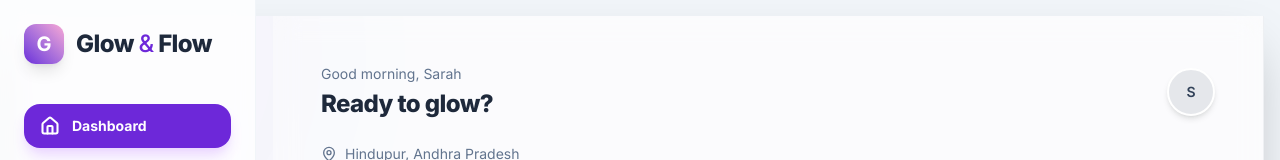
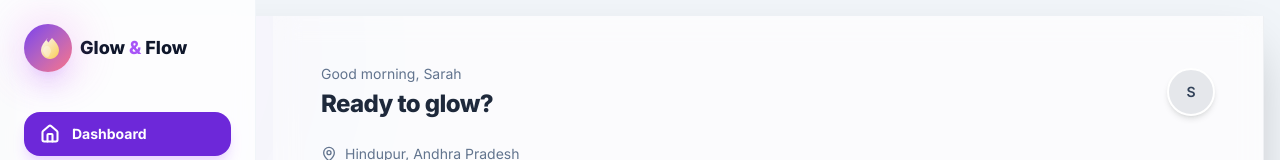
Before and after one commit to Shaik-Shoaib26/FUTURE_UIUX_02, a React (Vite) app: page /home in a window 1280 px wide. Shown: the top 160 px of the page. Built offline with nearby package versions, Linux system fonts and the light colour scheme.

Commit message:
updated website

```diff
--- a/src/components/BottomNav.tsx
+++ b/src/components/BottomNav.tsx
@@ -1,6 +1,7 @@
 import { Home, Calendar, Bell, User } from 'lucide-react';
 import { NavLink } from 'react-router-dom';
 import { cn } from '../lib/utils';
+import { Logo } from './Logo';
 
 export function Navigation() {
   return (
@@ -18,10 +19,7 @@ export function Navigation() {
       {/* Desktop Side Nav */}
       <nav className="hidden md:flex flex-col fixed left-0 top-0 bottom-0 w-64 bg-white/80 backdrop-blur-md border-r border-slate-100 z-50 p-6">
         <div className="flex items-center gap-3 mb-10">
-          <div className="w-10 h-10 bg-gradient-to-tr from-[#6D28D9] to-[#F9A8D4] rounded-xl flex items-center justify-center shadow-lg">
-            <span className="text-white font-bold text-xl">G</span>
-          </div>
-          <h1 className="text-2xl font-extrabold tracking-tight text-[#1E293B]">Glow <span className="text-[#6D28D9] font-medium">&</span> Flow</h1>
+          <Logo compact />
         </div>
         <div className="flex flex-col gap-2">
            <DesktopNavItem to="/home" icon={Home} label="Dashboard" />
--- /dev/null
+++ b/src/components/Logo.tsx
@@ -0,0 +1,25 @@
+export function Logo({ compact }: { compact?: boolean }) {
+  return (
+    <div className={`flex items-center ${compact ? 'space-x-2' : 'space-x-3'}`}>
+      <div className="relative w-12 h-12 flex items-center justify-center">
+        <span className="absolute inset-0 rounded-2xl bg-gradient-to-tr from-[#A855F7] via-[#D946EF] to-[#F472B6] opacity-30 blur-xl" />
+        <span className="relative z-10 w-12 h-12 rounded-3xl bg-gradient-to-br from-[#7C3AED] to-[#FB7185] shadow-xl shadow-[#C084FC]/20 flex items-center justify-center text-white">
+          <svg viewBox="0 0 64 64" className="w-8 h-8">
+            <defs>
+              <linearGradient id="glow-flow-gradient" x1="0%" y1="0%" x2="100%" y2="100%">
+                <stop offset="0%" stopColor="#FFFFFF" />
+                <stop offset="100%" stopColor="#FCD34D" />
+              </linearGradient>
+            </defs>
+            <path d="M32 12C24 20 18 28 18 36c0 9.94 8.06 18 18 18s18-8.06 18-18c0-8-6-16-14-24-2.5 3-5.7 6.6-7 9-1.6-2.1-3.5-4.4-5-6z" fill="url(#glow-flow-gradient)" opacity="0.95" />
+            <path d="M22 38c0-6 4-10 8-10s8 4 8 10c0 2-1 4-2.5 6.5C34 52 28 54 22 38z" fill="#FFFFFF" opacity="0.34" />
+          </svg>
+        </span>
+      </div>
+      <div className="leading-tight">
+        <div className={`font-extrabold ${compact ? 'text-lg' : 'text-2xl'} text-slate-900`}>Glow <span className="text-[#A855F7]">&</span> Flow</div>
+        {!compact && <div className="text-xs uppercase tracking-[0.3em] text-slate-500 font-medium">Salon & Spa</div>}
+      </div>
+    </div>
+  );
+}
--- a/src/pages/Splash.tsx
+++ b/src/pages/Splash.tsx
@@ -1,7 +1,7 @@
 import { useEffect } from 'react';
 import { useNavigate } from 'react-router-dom';
 import { motion } from 'motion/react';
-import { Sparkles } from 'lucide-react';
+import { Logo } from '../components/Logo';
 
 export function Splash() {
   const navigate = useNavigate();
@@ -21,11 +21,10 @@ export function Splash() {
         transition={{ duration: 0.8, ease: 'easeOut' }}
         className="flex flex-col items-center text-white"
       >
-        <div className="bg-white/20 p-6 rounded-3xl backdrop-blur-md mb-6 shadow-2xl">
-          <Sparkles size={64} className="text-white" strokeWidth={1.5} />
+        <div className="bg-white/10 p-6 rounded-[32px] backdrop-blur-md mb-6 shadow-2xl border border-white/20">
+          <Logo />
         </div>
-        <h1 className="text-4xl font-bold tracking-tight mb-2">Glow & Flow</h1>
-        <p className="text-primary-100 font-medium">Premium Salon & Spa</p>
+        <p className="text-primary-100 font-medium mt-4">Premium Salon & Spa</p>
       </motion.div>
     </div>
   );
```
